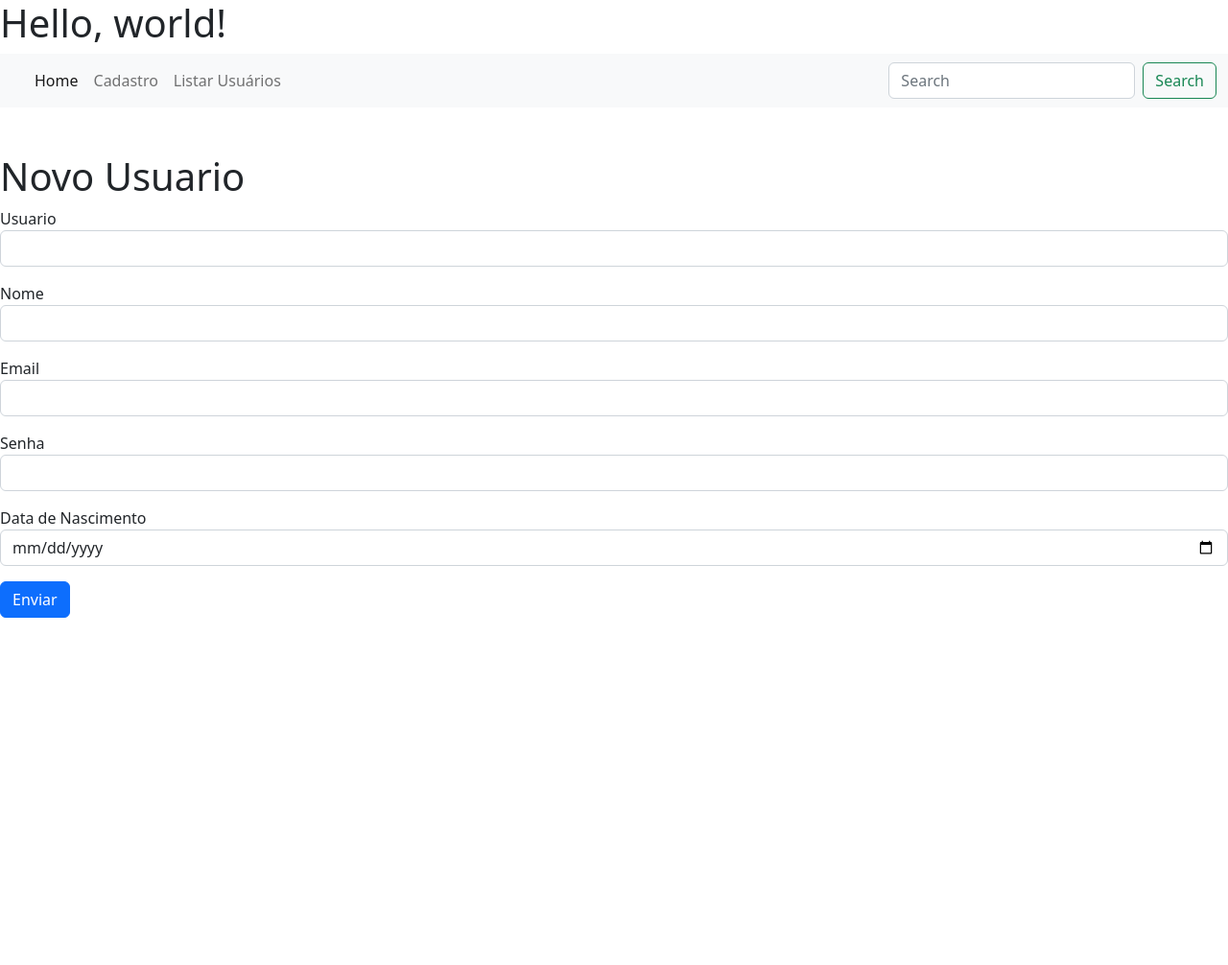
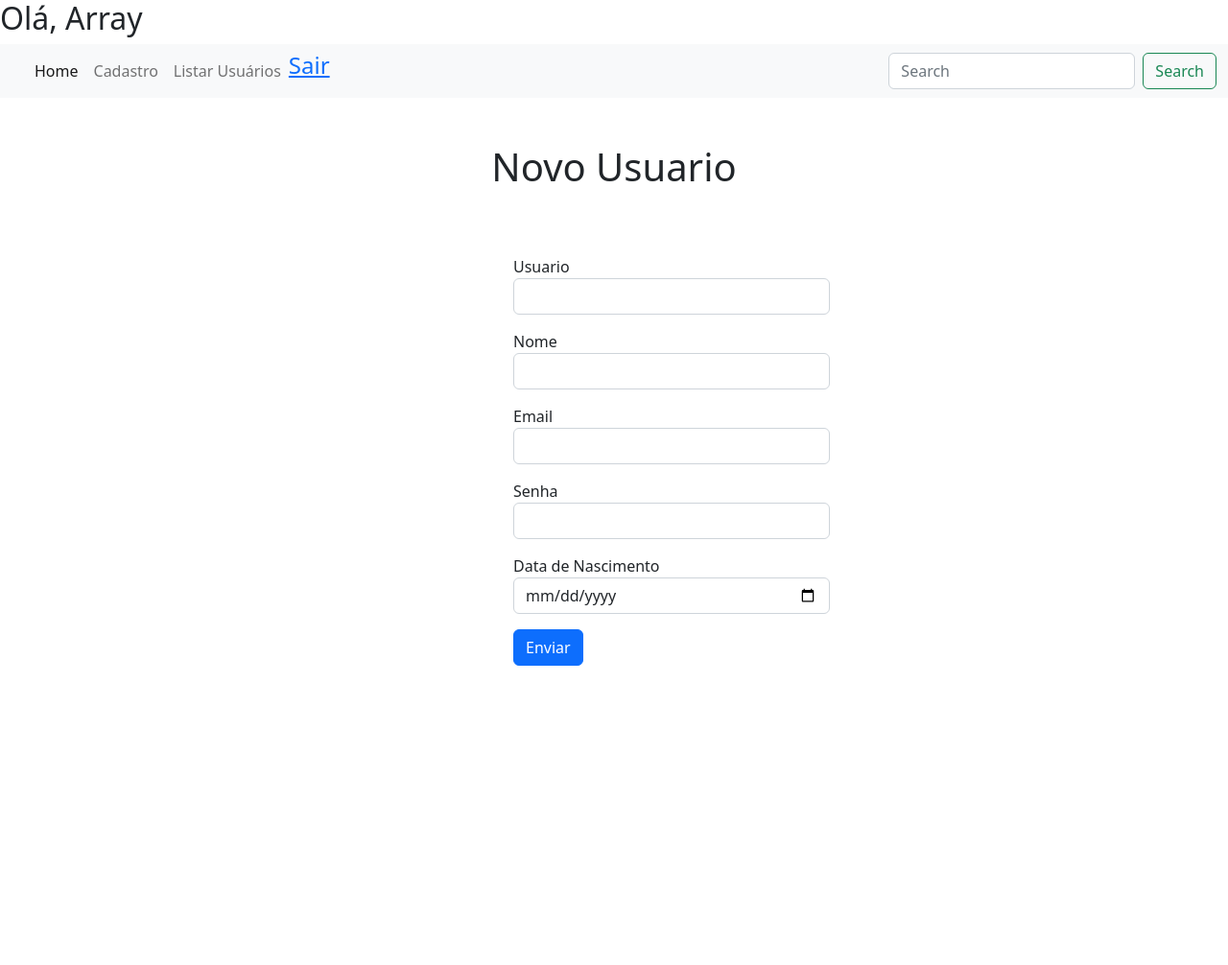
Before and after one commit to RodrigoFreireA/Curso_php_senai, a PHP site: page /pages/pg1.php?page=novo in a window 1280 px wide. Shown: the whole page at 96% size. Before the commit the page ends 644 px from the top, so only its background shows below. Run offline with PHP 8.4, Linux system fonts and the light colour scheme; the visitor is signed in with stand-in values (Sample User, id 1).

Commit message:
melhorias na organizacao de pastas e arquivos

```diff
--- a/trabalhofinal/conexao.php
+++ /dev/null
@@ -1,7 +0,0 @@
-<?php
-define('HOST', 	'127.0.0.1');
-define('USUARIO', 'root');
-define('SENHA',	'');
-define('DB', 'login');
-
-$conexao = mysqli_connect(HOST, USUARIO, SENHA, DB) or die('Nao foi possivel conectar');
--- /dev/null
+++ b/trabalhofinal/conexao/conexao.php
@@ -0,0 +1,7 @@
+<?php
+define('HOST', 	'127.0.0.1');
+define('USUARIO', 'root');
+define('SENHA',	'');
+define('DB', 'login');
+
+$conexao = mysqli_connect(HOST, USUARIO, SENHA, DB) or die('Nao foi possivel conectar');
--- a/trabalhofinal/index.php
+++ b/trabalhofinal/index.php
@@ -19,10 +19,11 @@
 </head>
 
 <body>
-    <form action="login.php" method="POST">
+    <form action="./pages/login.php" method="POST">
       <div class="container">
         <div class="caixa1">
         <div class="caixa2">
+          <!-- a função php seguinte verifica a condição de usuário logado ou não, acesso permitido somente logado-->
          <?php
           if(isset($_SESSION['nao_autenticado'])):
            ?>
@@ -42,7 +43,7 @@
         <div class="mb-3">
           <label for="exampleInputPassword1" class="form-label">Senha</label>
           <input name="senha"type="password" class="form-control" id="exampleInputPassword1">
-          <div id="senhaHelp" class="form-text"><a href="">Esqueceu sua senha?</a></div>
+          <div id="senhaHelp" class="form-text"><pre><a href="">Esqueceu sua senha?</a>                  <a href="/Curso_php_senai/trabalhofinal/pages/novo_usuario.php">Criar conta</a></pre></div>
         </div>
         <div class="mb-3 form-check">
           <input type="checkbox" class="form-check-input" id="exampleCheck1">
--- a/trabalhofinal/novo_usuario.php
+++ /dev/null
@@ -1,27 +0,0 @@
-<h1>Novo Usuario</h1>
-<form action="?page=salvar" method="POST">
-	<input type="hidden" name="acao" value="cadastrar">
-	<div class="mb-3">
-		<label>Usuario</label>
-		<input type="text" name="usuario" class="form-control">
-	</div>
-	<div class="mb-3">
-		<label>Nome</label>
-		<input type="text" name="Nome" class="form-control">
-	</div>
-	<div class="mb-3">
-		<label>Email</label>
-		<input type="email" name="email" class="form-control">
-	</div>
-	<div class="mb-3">
-		<label>Senha</label>
-		<input type="password" name="senha" class="form-control">
-	</div>
-	<div class="mb-3">
-		<label>Data de Nascimento</label>
-		<input type="date" name="data_nasc" class="form-control">
-	</div>
-	<div class="mb-3">
-		<button type="submit" class="btn btn-primary">Enviar</button>
-	</div>
-</form>
--- a/trabalhofinal/listar_usuario.php
+++ b/trabalhofinal/pages/listar_usuario.php
@@ -1,7 +1,7 @@
 <h1>Listar Usuarios</h1>
 
 <?php
-	$sql = "SELECT * FROM usuario";
+	$sql = "SELECT * FROM tb_usuario";
 
 	$res = $conexao->query($sql);
 	//quantidade de resultados
--- /dev/null
+++ b/trabalhofinal/pages/novo_usuario.php
@@ -0,0 +1,65 @@
+<html lang="en">
+<head>
+	<meta charset="UTF-8">
+	<meta http-equiv="X-UA-Compatible" content="IE=edge">
+	<meta name="viewport" content="width=device-width, initial-scale=1.0">
+	<!-- CSS only -->
+	<link href="https://cdn.jsdelivr.net/npm/bootstrap@5.2.0/dist/css/bootstrap.min.css" rel="stylesheet" integrity="sha384-gH2yIJqKdNHPEq0n4Mqa/HGKIhSkIHeL5AyhkYV8i59U5AR6csBvApHHNl/vI1Bx" crossorigin="anonymous">
+	<!-- JavaScript Bundle with Popper -->
+	<script src="https://cdn.jsdelivr.net/npm/bootstrap@5.2.0/dist/js/bootstrap.bundle.min.js" integrity="sha384-A3rJD856KowSb7dwlZdYEkO39Gagi7vIsF0jrRAoQmDKKtQBHUuLZ9AsSv4jD4Xa" crossorigin="anonymous"></script>
+	<link rel="stylesheet" type="text/css" href="css/style.css"/>
+	<title>TBD - The Book Of Dragon</title>
+	<STYLE TYPE="text/css">
+		.caixa{
+			padding-top: 50px;
+			height: 100vh;
+			width: 100vw;
+			display: flex;
+			justify-content: center;
+			align-items: right;
+			background-size: cover;
+		}
+		.form2{
+			background-color: ;
+			padding: 10px;
+			margin-left: 120px;
+			border: 3px;
+			border-radius: 12px;
+			width: 350px;
+			height: 450px;
+		}
+
+	</STYLE>
+</head>
+<center><h1>Novo Usuario</h1></center>
+<div class="caixa">
+	<div class="form2">
+		<form action="?page=salvar" method="POST">
+			<input type="hidden" name="acao" value="cadastrar">
+			<div class="mb-3">
+				<label>Usuario</label>
+				<input type="text" name="usuario" class="form-control">
+			</div>
+			<div class="mb-3">
+				<label>Nome</label>
+				<input type="text" name="Nome" class="form-control">
+			</div>
+			<div class="mb-3">
+				<label>Email</label>
+				<input type="email" name="email" class="form-control">
+			</div>
+			<div class="mb-3">
+				<label>Senha</label>
+				<input type="password" name="senha" class="form-control">
+			</div>
+			<div class="mb-3">
+				<label>Data de Nascimento</label>
+				<input type="date" name="data_nasc" class="form-control">
+			</div>
+			<input type="hidden" name="cadastro">
+			<div class="mb-3">
+				<button type="submit" class="btn btn-primary">Enviar</button>
+			</div>
+		</form>
+	</div>
+</div>
--- /dev/null
+++ b/trabalhofinal/pages/pg1.php
@@ -0,0 +1,82 @@
+
+<?php
+
+if(!isset($_SESSION)){
+include('../conexao/conexao.php');
+session_start();}
+?>
+
+<!doctype html>
+  <html lang="en">
+  <head>
+    <meta charset="utf-8">
+    <meta name="viewport" content="width=device-width, initial-scale=1">
+    <title>Painel</title>
+    <link href="https://cdn.jsdelivr.net/npm/bootstrap@5.2.0/dist/css/bootstrap.min.css" rel="stylesheet" integrity="sha384-gH2yIJqKdNHPEq0n4Mqa/HGKIhSkIHeL5AyhkYV8i59U5AR6csBvApHHNl/vI1Bx" crossorigin="anonymous">
+  </head>
+  <body>
+    <h2>Olá, <?php echo $_SESSION['usuario']; ?></h2>
+
+    <nav class="navbar navbar-expand-lg bg-light">
+      <div class="container-fluid">
+        <a class="navbar-brand" href="#"></a>
+        <button class="navbar-toggler" type="button" data-bs-toggle="collapse" data-bs-target="#navbarSupportedContent" aria-controls="navbarSupportedContent" aria-expanded="false" aria-label="Toggle navigation">
+          <span class="navbar-toggler-icon"></span>
+        </button>
+        <div class="collapse navbar-collapse" id="navbarSupportedContent">
+          <ul class="navbar-nav me-auto mb-2 mb-lg-0">
+            <li class="nav-item">
+              <a class="nav-link active" aria-current="page" href="pg1.php">Home</a>
+            </li>
+            <li class="nav-item">
+              <a class="nav-link" href="?page=novo">Cadastro</a>
+            </li>
+
+            <li class="nav-item">
+              <a class="nav-link" href="?page=listar">Listar Usuários</a>
+            </li>
+            <li class="nav-item">
+              <a href="nav-link" href="">
+
+                <h4><a href="logout.php">Sair</h4></a>
+              </li>
+            </ul>
+            <form class="d-flex" role="search">
+              <input class="form-control me-2" type="search" placeholder="Search" aria-label="Search">
+              <button class="btn btn-outline-success" type="submit">Search</button>
+            </form>
+          </div>
+        </div>
+      </nav>
+      <div class="container2">
+        <div class="row">
+          <div class="col mt-5">
+            <?php
+
+            switch($_REQUEST["page"]) {
+              case "novo":
+              include("novo_usuario.php");
+              break;
+              case "listar":
+              include("listar_usuario.php");
+              break;
+              case "salvar":
+              include("salvar_usuario.php");
+              break;
+              case "editar":
+              include("editar_usuario.php");
+              break;
+              default:
+              print("<h1>Bem-vindo!</h1>");
+              break;
+            }  ?>
+          </div>
+        </div>
+      </div>
+
+
+
+      <script src="https://cdn.jsdelivr.net/npm/bootstrap@5.2.0/dist/js/bootstrap.bundle.min.js" integrity="sha384-A3rJD856KowSb7dwlZdYEkO39Gagi7vIsF0jrRAoQmDKKtQBHUuLZ9AsSv4jD4Xa" crossorigin="anonymous"></script>
+
+    </body>
+    </html>
--- a/trabalhofinal/pg1.php
+++ /dev/null
@@ -1,69 +0,0 @@
-<!doctype html>
-  <html lang="en">
-  <head>
-    <meta charset="utf-8">
-    <meta name="viewport" content="width=device-width, initial-scale=1">
-    <title>Bootstrap demo</title>
-    <link href="https://cdn.jsdelivr.net/npm/bootstrap@5.2.0/dist/css/bootstrap.min.css" rel="stylesheet" integrity="sha384-gH2yIJqKdNHPEq0n4Mqa/HGKIhSkIHeL5AyhkYV8i59U5AR6csBvApHHNl/vI1Bx" crossorigin="anonymous">
-  </head>
-  <body>
-    <h1>Hello, world!</h1>
-
-    <nav class="navbar navbar-expand-lg bg-light">
-      <div class="container-fluid">
-        <a class="navbar-brand" href="#"></a>
-        <button class="navbar-toggler" type="button" data-bs-toggle="collapse" data-bs-target="#navbarSupportedContent" aria-controls="navbarSupportedContent" aria-expanded="false" aria-label="Toggle navigation">
-          <span class="navbar-toggler-icon"></span>
-        </button>
-        <div class="collapse navbar-collapse" id="navbarSupportedContent">
-          <ul class="navbar-nav me-auto mb-2 mb-lg-0">
-            <li class="nav-item">
-              <a class="nav-link active" aria-current="page" href="pg1.php">Home</a>
-            </li>
-            <li class="nav-item">
-              <a class="nav-link" href="?page=novo">Cadastro</a>
-            </li>
-
-            <li class="nav-item">
-              <a class="nav-link" href="?page=listar">Listar Usuários</a>
-            </li>
-          </ul>
-          <form class="d-flex" role="search">
-            <input class="form-control me-2" type="search" placeholder="Search" aria-label="Search">
-            <button class="btn btn-outline-success" type="submit">Search</button>
-          </form>
-        </div>
-      </div>
-    </nav>
-    <div class="container2">
-      <div class="row">
-        <div class="col mt-5">
-          <?php
-            include("conexao.php");
-          switch($_REQUEST["page"]) {
-            case "novo":
-            include("novo_usuario.php");
-            break;
-            case "listar":
-            include("listar_usuario.php");
-            break;
-            case "salvar":
-            include("salvar_usuario.php");
-            break;
-            case "editar":
-            include("editar_usuario.php");
-            break;
-            default:
-            print("<h1>Bem-vindo!</h1>");
-            break;
-          }  ?>
-        </div>
-      </div>
-    </div>
-
-
-
-    <script src="https://cdn.jsdelivr.net/npm/bootstrap@5.2.0/dist/js/bootstrap.bundle.min.js" integrity="sha384-A3rJD856KowSb7dwlZdYEkO39Gagi7vIsF0jrRAoQmDKKtQBHUuLZ9AsSv4jD4Xa" crossorigin="anonymous"></script>
-
-  </body>
-  </html>
```
Also changed, not shown: trabalhofinal/login.php (deleted, +0 -29 lines), trabalhofinal/logout.php (deleted, +0 -7 lines), trabalhofinal/pages/login.php (added, +31 -0 lines), trabalhofinal/pages/logout.php (added, +7 -0 lines), trabalhofinal/pages/painel.php (added, +22 -0 lines), trabalhofinal/pages/salvar_usuario.php (renamed from trabalhofinal/salvar_usuario.php, +6 -3 lines), trabalhofinal/painel.php (deleted, +0 -8 lines), trabalhofinal/pages/editar_usuario.php (renamed from trabalhofinal/editar_usuario.php).
